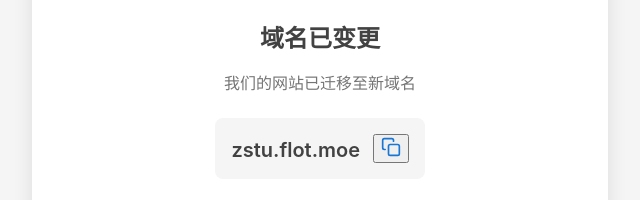
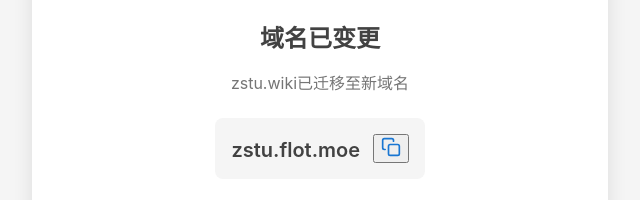
Before and after one commit to flottant/wikijump, a plain HTML site: page index.html in a window 1280 px wide. Shown: the part 135-335 px from the top of the page, 320-960 px from the left. Drawn offline with Linux system fonts and the light colour scheme.

Commit message:
Update index.html

```diff
--- a/index.html
+++ b/index.html
@@ -200,7 +200,7 @@
 
           <!-- 标题 -->
           <h2>域名已变更</h2>
-          <p class="subtitle">我们的网站已迁移至新域名</p>
+          <p class="subtitle">zstu.wiki已迁移至新域名</p>
 
           <!-- 新域名 -->
           <div class="domain-container">
```
